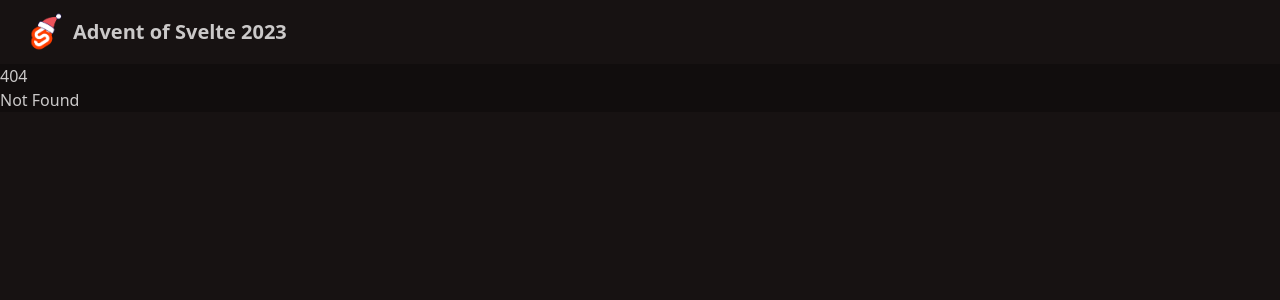
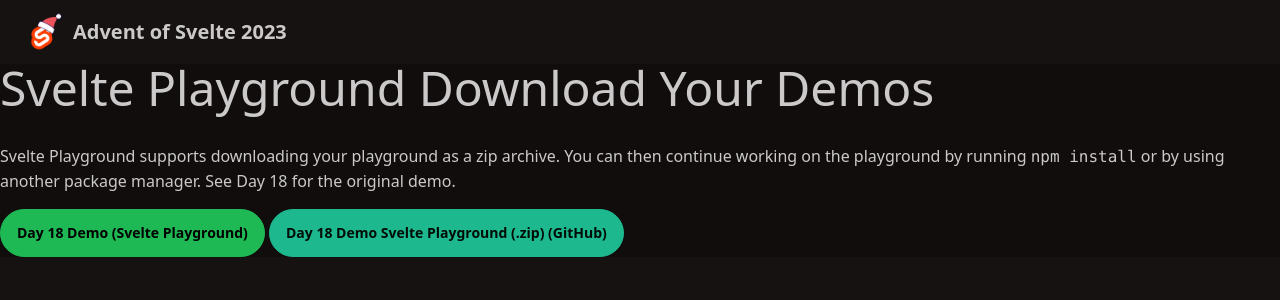
Before and after one commit to mumbler9486/mumbler9486-advent-of-svelte-2024, a SvelteKit app: page /day23 in a window 1280 px wide. Before the commit this address had no page. Shown: the top 300 px of the page. Built offline with nearby package versions, Linux system fonts and the light colour scheme.

Commit message:
✔ Finish day 23

```diff
--- a/src/routes/+page.svelte
+++ b/src/routes/+page.svelte
@@ -52,7 +52,7 @@
 					<a class="btn btn-primary" href="/day20">Day 20</a>
 					<a class="btn btn-primary" href="/day21">Day 21</a>
 					<a class="btn btn-primary" href="/day22">Day 22</a>
-					<a class="pointer-events-none" href="/day23">Day 23</a>
+					<a class="btn btn-primary" href="/day23">Day 23</a>
 					<a class="pointer-events-none" href="/day24">Day 24</a>
 				</div>
 			</div>
--- /dev/null
+++ b/src/routes/day23/+page.svelte
@@ -0,0 +1,22 @@
+<script lang="ts">
+</script>
+
+<h1 class="mb-8 text-5xl">Svelte Playground Download Your Demos</h1>
+<p>
+	Svelte Playground supports downloading your playground as a zip archive. You can then continue
+	working on the playground by running <code>npm install</code> or by using another package manager.
+	See <a href="/day18">Day 18</a> for the original demo.
+</p>
+<a
+	class="btn btn-primary mt-4"
+	target="_blank"
+	href="https://svelte.dev/playground/2a3b3f35d6fe4a4ca2cf457b5e6ddcb3?version=5.15.0"
+	>Day 18 Demo (Svelte Playground)</a
+>
+
+<a
+	class="btn btn-secondary mt-4"
+	target="_blank"
+	href="https://github.com/mumbler9486/mumbler9486-advent-of-svelte-2024/blob/main/src/routes/day23/day18-svelte-demo.zip"
+	>Day 18 Demo Svelte Playground (.zip) (GitHub)</a
+>
```
Also changed, not shown: 1 other file (tests, documents, lock files or other folders).
